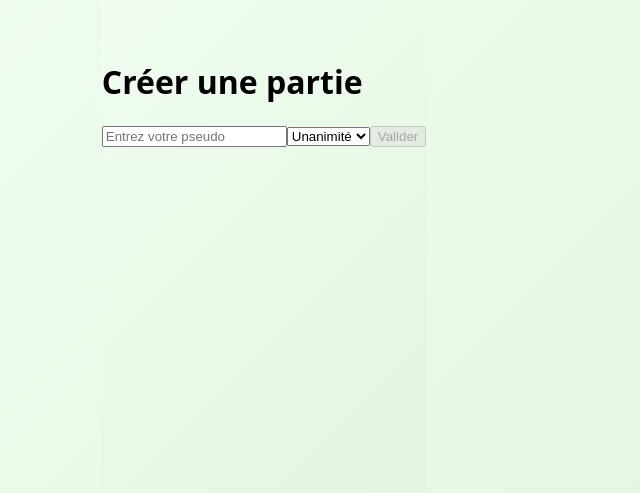
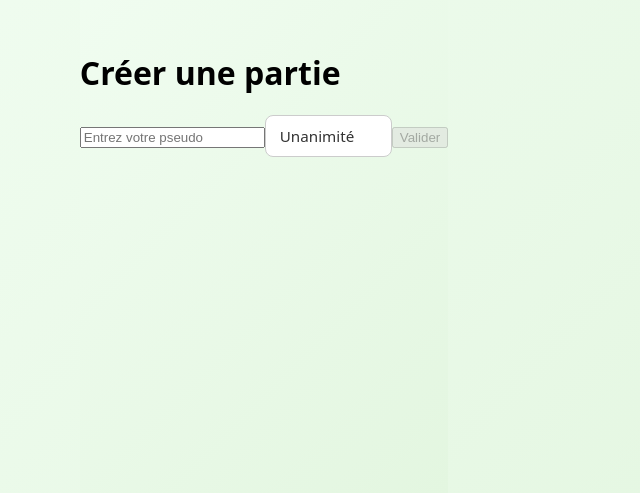
Before and after one commit to ggratchev/PlanningPoker, a React (Vite) app in the folder frontend/: page /creer-partie in a window 1280 px wide. Shown: the part 307-800 px from the top of the page, without its empty margins (376-1016 px from the left). Built offline with nearby package versions, Linux system fonts and the light colour scheme.

Commit message:
style prefix for mode selector

```diff
--- a/frontend/src/CreerPartie.tsx
+++ b/frontend/src/CreerPartie.tsx
@@ -38,6 +38,7 @@ function CreerPartie() {
             onChange={(e) => setPseudo(e.target.value)}
           />
 
+          <div className="select_wrapper">
             <select
                 className="select_mode"
                 value={modeDeJeu}
@@ -46,6 +47,7 @@ function CreerPartie() {
                 <option value="unanimite">Unanimité</option>
                 <option value="mediane">Médiane</option>
             </select>
+        </div>
 
           <button
             className="bouton_valider"
--- a/frontend/src/Pages.css
+++ b/frontend/src/Pages.css
@@ -0,0 +1,26 @@
+/* Conteneur du select */
+.select_wrapper {
+  position: relative;
+  display: inline-block;
+}
+
+/* Select stylé */
+.select_mode {
+  appearance: none;
+  -webkit-appearance: none;
+  -moz-appearance: none;
+
+  padding: 10px 36px 10px 14px;
+  border-radius: 8px;
+  border: 1px solid #cccccc;
+  font-size: 0.95rem;
+  background-color: #ffffff;
+  color: #333;
+  cursor: pointer;
+
+  font-family: "Rubik", system-ui, -apple-system, BlinkMacSystemFont, "Segoe UI",
+    sans-serif;
+
+  transition: border-color 0.2s ease, box-shadow 0.2s ease,
+    background-color 0.2s ease;
+}
```
Lines whose indentation alone changed are shown as unchanged.
